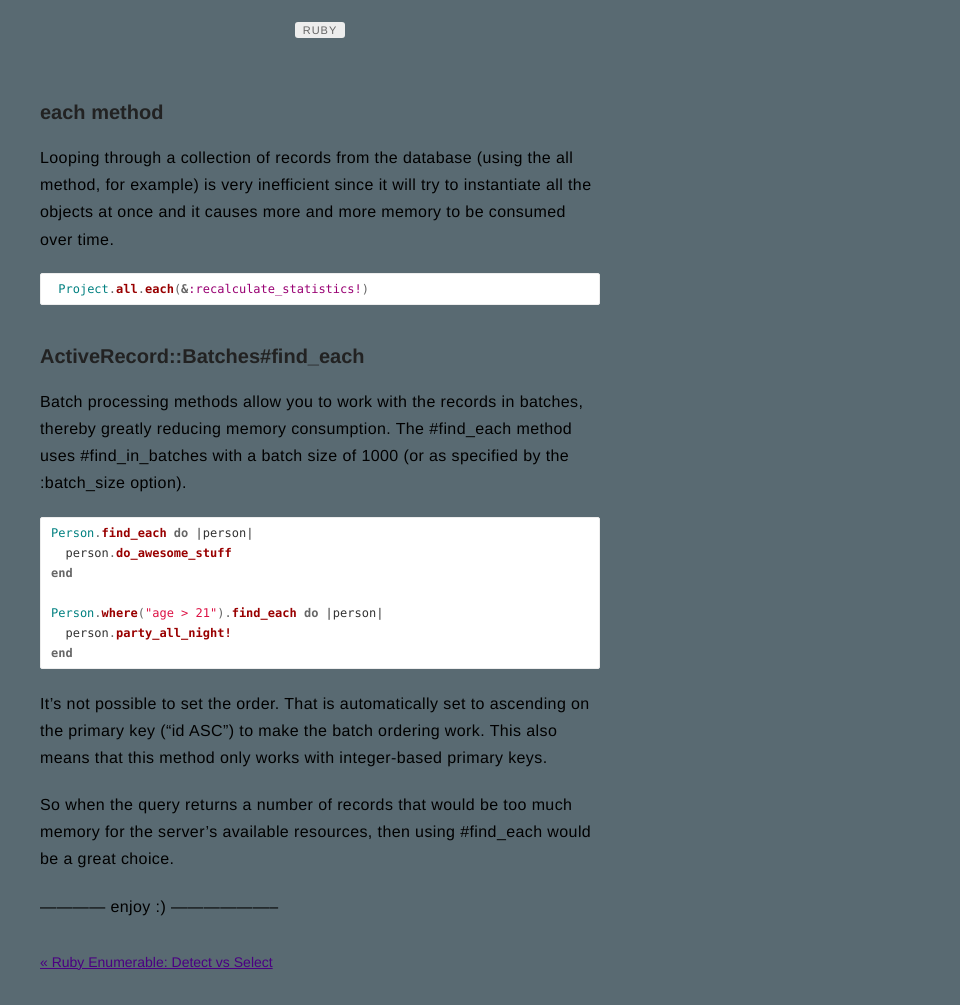
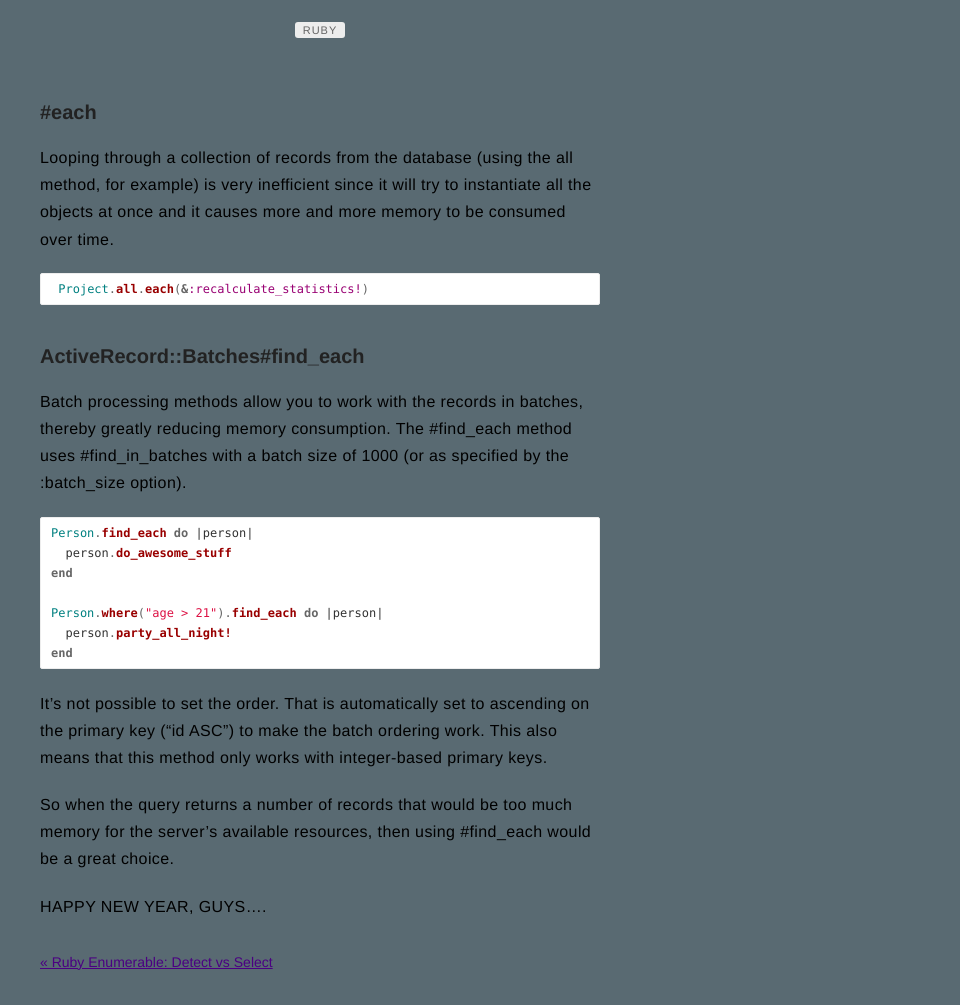
Before and after one commit to nileshkumar/nileshkumar.github.io, a Jekyll site: the page built from _posts/2020-01-09-fifth-post.markdown, in a window 1280 px wide. Shown: the part 206-1211 px from the top of the page, without its empty margins (320-1280 px from the left). Built offline with Jekyll 4.4.1, drawn with Linux system fonts in a browser that asks for light colours; comment, search, counter and statistics services are not loaded.

Commit message:
Update 2020-01-09-fifth-post.markdown

```diff
--- a/_posts/2020-01-09-fifth-post.markdown
+++ b/_posts/2020-01-09-fifth-post.markdown
@@ -13,7 +13,7 @@ permalink: blog/:title/
 # jemoji: '<img class="emoji" title=":ramen:" alt=":ramen:" src="https://assets.github.com/images/icons/emoji/unicode/1f35c.png" height="20" width="20" align="absmiddle">'
 ---
 
-### each method
+### #each
 Looping through a collection of records from the database (using the all method, for example) is very inefficient
 since it will try to instantiate all the objects at once and it causes more and more memory to be consumed over time.
 {% highlight ruby %}
@@ -40,4 +40,4 @@ This also means that this method only works with integer-based primary keys.
 So when the query returns a number of records that would be too much memory for the server's available resources,
 then using #find_each would be a great choice.
 
------------- enjoy :)  --------------------
+HAPPY NEW YEAR, GUYS....
```
